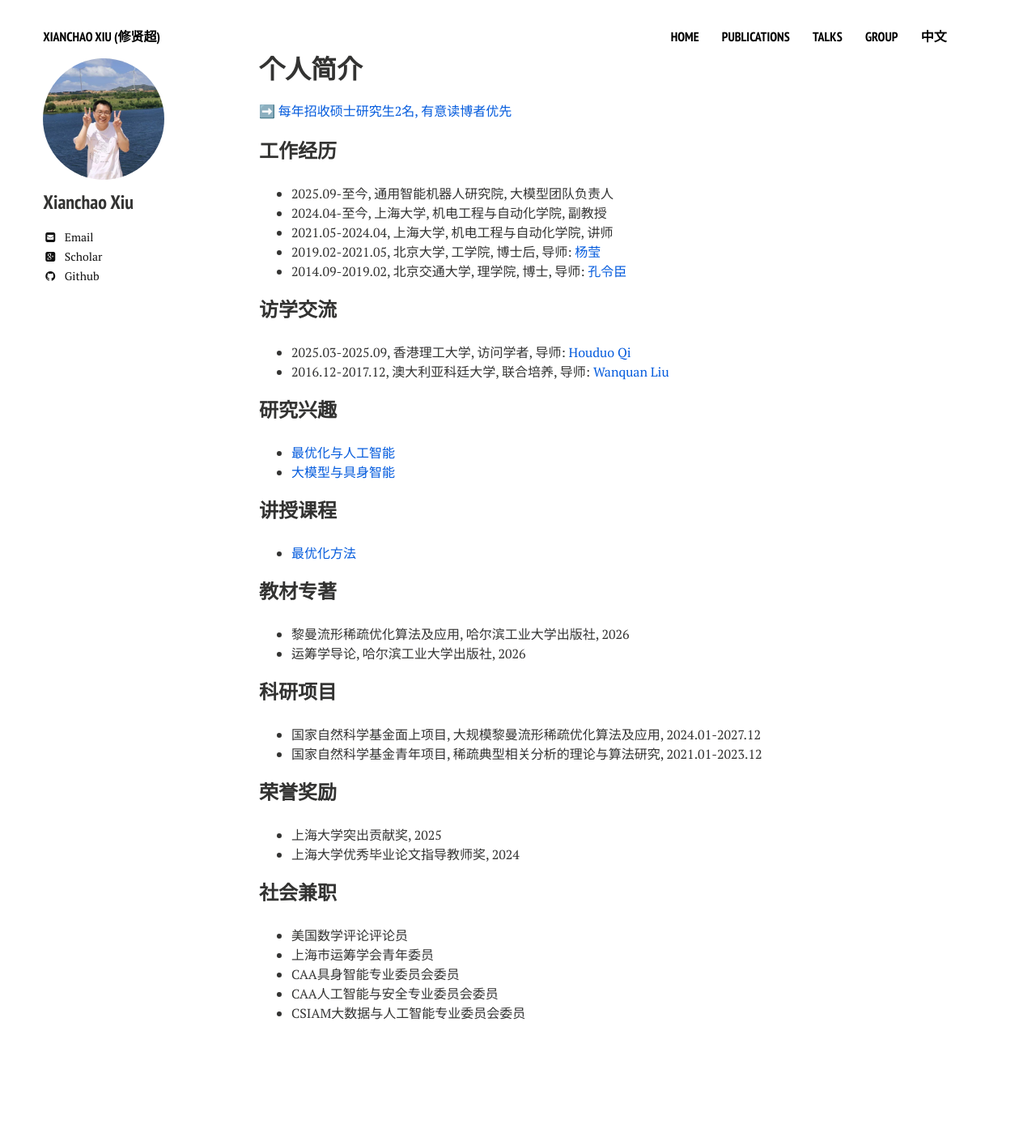
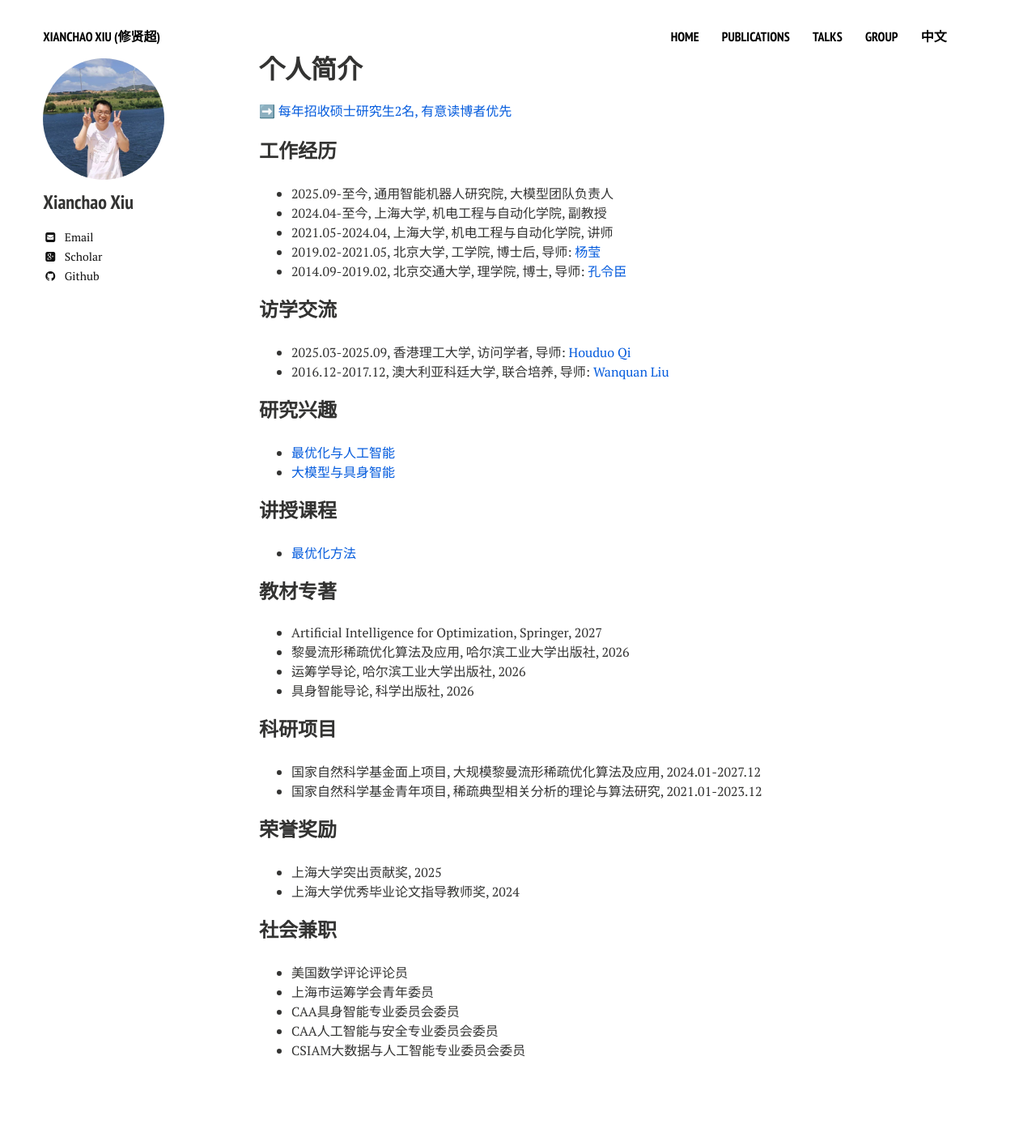
Before and after one commit to xianchaoxiu/xianchaoxiu.github.io, a Jekyll site: the page built from chinese/index.md, in a window 1280 px wide. Shown: the whole page at 81% size. Built offline with Jekyll 4.4.1, drawn with Linux system fonts in a browser that asks for light colours; nearby versions of some CDN libraries; before the commit the page ends 1358 px from its top, so only the background shows below that.

Commit message:
Update index.md

```diff
--- a/chinese/index.md
+++ b/chinese/index.md
@@ -33,9 +33,10 @@ share: false
 
 
 ### 教材专著
+* Artificial Intelligence for Optimization, Springer, 2027 <br>
 * 黎曼流形稀疏优化算法及应用, 哈尔滨工业大学出版社, 2026 <br>
 * 运筹学导论, 哈尔滨工业大学出版社, 2026 <br>
-
+* 具身智能导论, 科学出版社, 2026 <br>
 
 
 ### 科研项目
```
